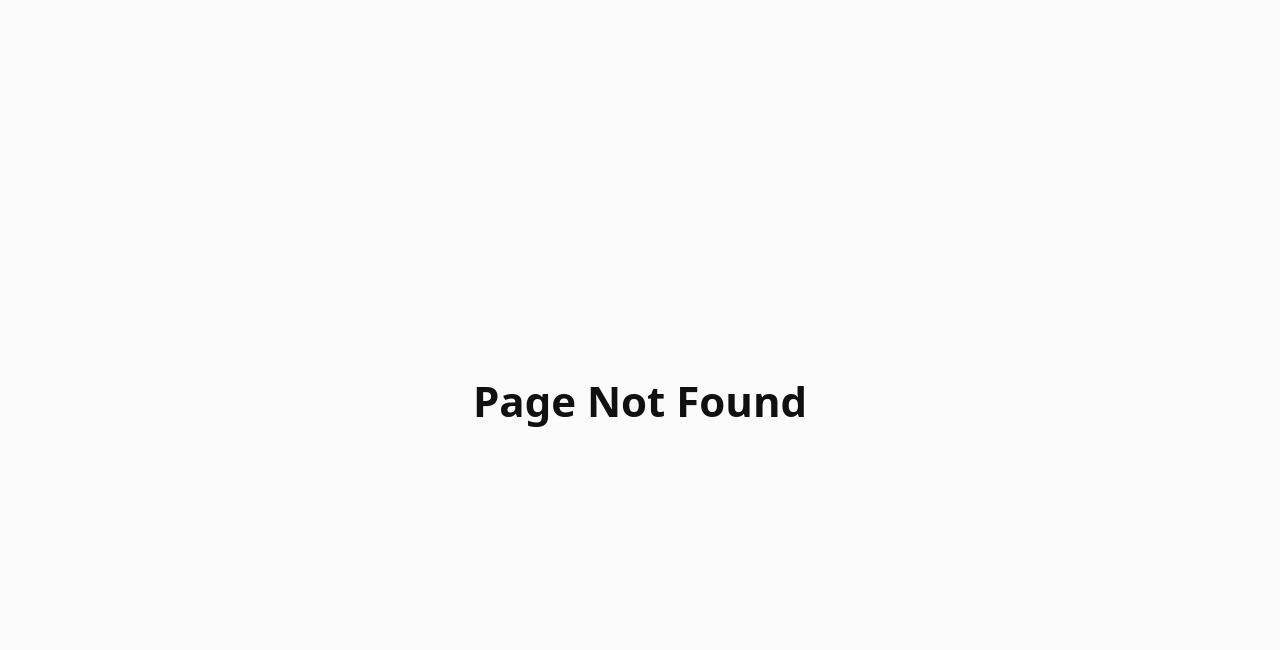
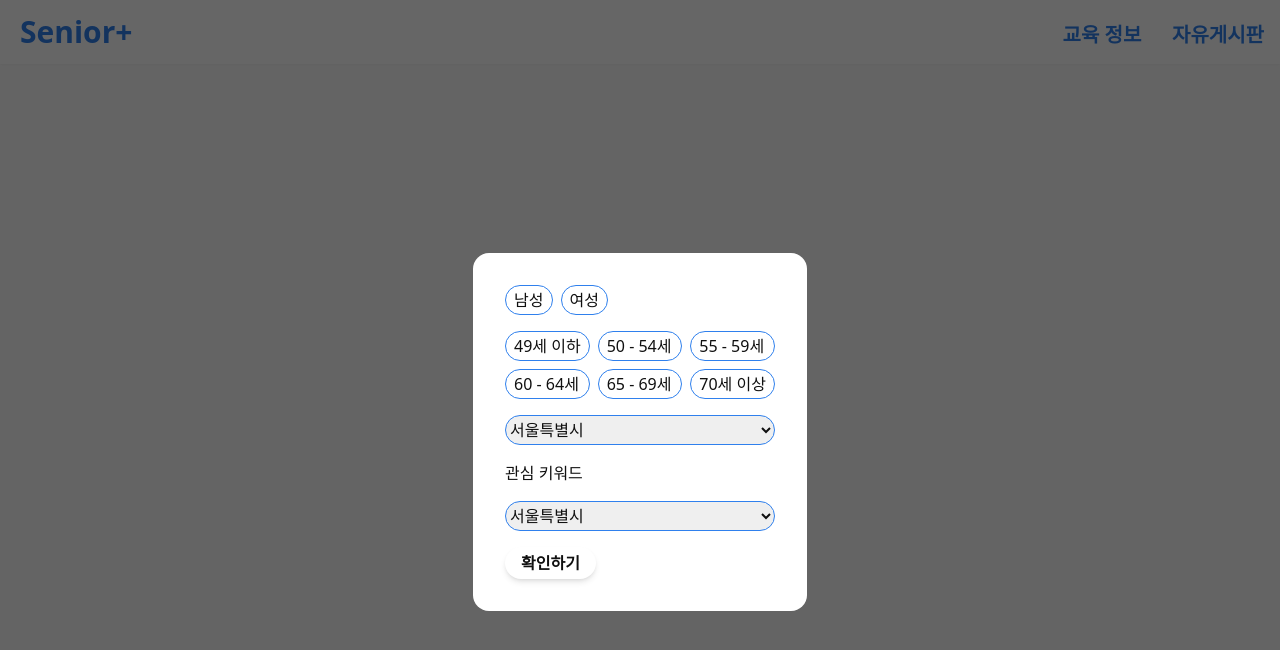
Before and after one commit to kimyoo04/seoul-competition, a Next.js app: page /tmp in a window 1280 px wide. Before the commit this address had no page. Shown: the top 650 px of the page. Built offline with nearby package versions, Linux system fonts and the light colour scheme; a web font is replaced by a local one.

Commit message:
feat: UserForm 컴포넌트 생성 (인풋 값 변경예정)

```diff
--- /dev/null
+++ b/pages/tmp/index.tsx
@@ -0,0 +1,10 @@
+import UserForm from "@components/UserForm";
+import OnePageLayout from "@layouts/OnePageLayout";
+
+export default function SearchPage() {
+  return (
+    <OnePageLayout>
+      <UserForm />
+    </OnePageLayout>
+  );
+}
--- /dev/null
+++ b/src/components/UserForm/index.tsx
@@ -0,0 +1,135 @@
+import { IUserForm } from "@type/userForm";
+import { useForm, SubmitHandler, Controller } from "react-hook-form";
+import { genders, ages, cities } from "./userFormData";
+import classNames from "classnames";
+
+export default function UserForm() {
+  const {
+    register,
+    handleSubmit,
+    formState: { errors },
+    setError,
+    control,
+    reset,
+  } = useForm<IUserForm>({
+    defaultValues: {},
+  });
+
+  const onValid: SubmitHandler<IUserForm> = (data) => {
+    if (!data.age) return;
+  };
+
+  return (
+    <>
+      {/* 오버레이 */}
+      <div className="fixed left-0 top-0 z-50 h-screen w-screen bg-black/60"></div>
+
+      {/* 유저 폼 영역 */}
+      <form
+        className="col-start z-50 gap-4 rounded-2xl bg-white p-8"
+        onSubmit={handleSubmit(onValid)}
+      >
+        <Controller
+          name="gender"
+          control={control}
+          render={({ field }) => {
+            return (
+              <form {...field} className="grid grid-cols-3 gap-2">
+                {genders.map((gender) => {
+                  return (
+                    <label
+                      htmlFor={gender}
+                      className={`undraggable rounded-2xl border border-main_color px-2 py-0.5 transition-all ${classNames(
+                        {
+                          "bg-main_color text-font_white shadow-md":
+                            field.value == gender,
+                        }
+                      )}`}
+                    >
+                      <input
+                        type="radio"
+                        key={gender}
+                        id={gender}
+                        name={gender}
+                        value={gender}
+                        checked={field.value == gender}
+                        onChange={(e) => {
+                          field.onChange(e.target.value);
+                        }}
+                        className="hidden"
+                      />
+                      {gender}
+                    </label>
+                  );
+                })}
+              </form>
+            );
+          }}
+        />
+
+        <Controller
+          name="age"
+          control={control}
+          render={({ field }) => {
+            return (
+              <form {...field} className="grid grid-cols-3 gap-2">
+                {ages.map((age) => {
+                  return (
+                    <label
+                      htmlFor={age}
+                      className={`undraggable rounded-2xl border border-main_color px-2 py-0.5 transition-all ${classNames(
+                        {
+                          "bg-main_color text-font_white shadow-md":
+                            field.value == age,
+                        }
+                      )}`}
+                    >
+                      <input
+                        type="radio"
+                        key={age}
+                        id={age}
+                        name={age}
+                        value={age}
+                        checked={field.value == age}
+                        onChange={(e) => {
+                          field.onChange(e.target.value);
+                        }}
+                        className="hidden"
+                      />
+                      {age}
+                    </label>
+                  );
+                })}
+              </form>
+            );
+          }}
+        />
+
+        <select
+          {...register("city")}
+          className="w-full rounded-2xl border border-main_color py-0.5"
+          placeholder="나는"
+        >
+          {cities.map((city) => (
+            <option value={city}>{city}</option>
+          ))}
+        </select>
+
+        <span>관심 키워드</span>
+        <select
+          {...register("favorite")}
+          className="w-full rounded-2xl border border-main_color py-0.5"
+          placeholder="나는"
+        >
+          {cities.map((city) => (
+            <option value={city}>{city}</option>
+          ))}
+        </select>
+
+        <button type="submit" className="base_btn col-center h-8">
+          확인하기
+        </button>
+      </form>
+    </>
+  );
+}
```
